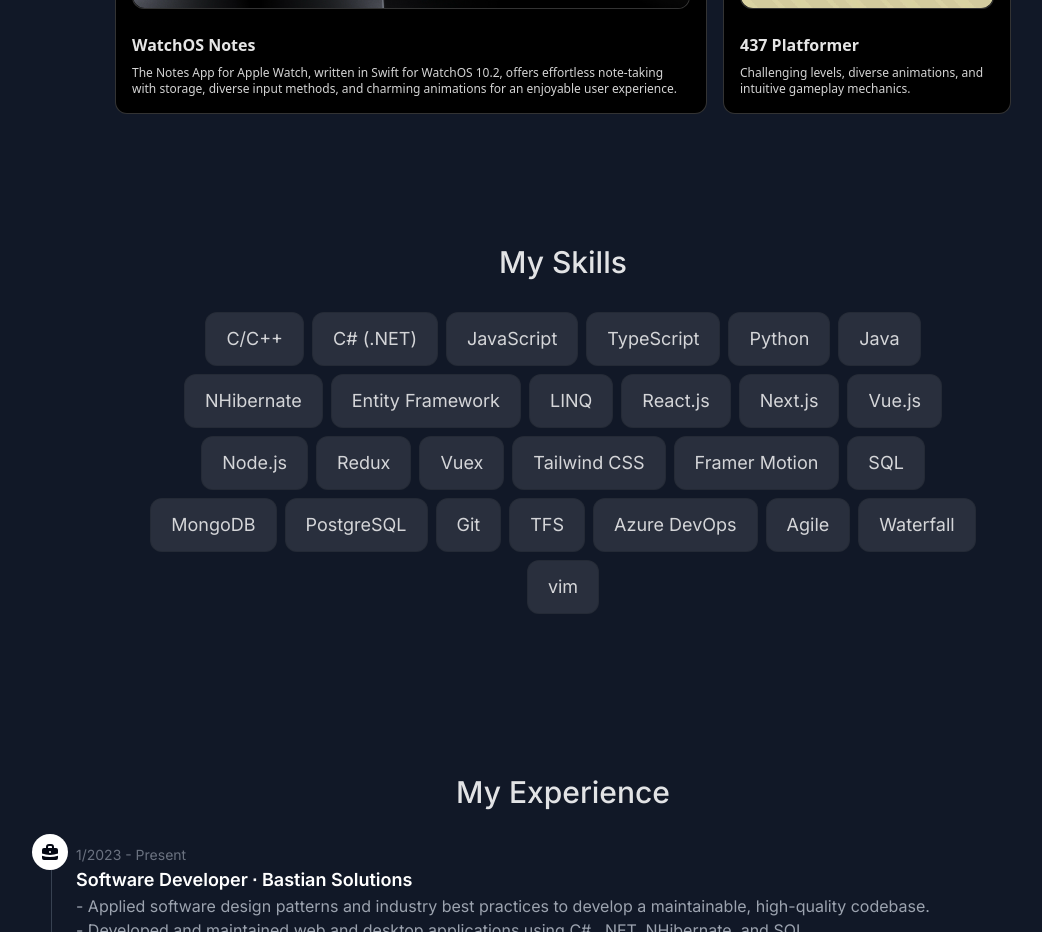
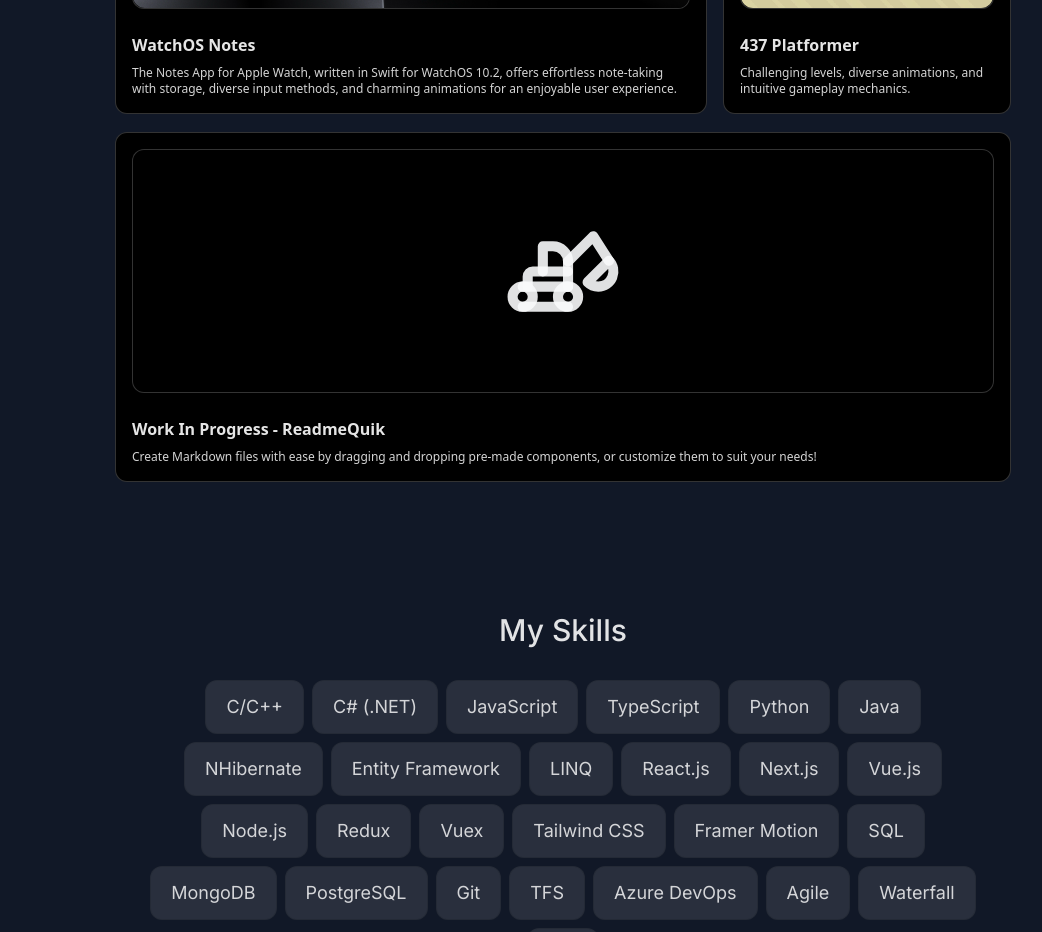
Before and after one commit to oucar/portfolio, a Next.js app: page / in a window 1280 px wide. Shown: the part 3560-4492 px from the top of the page, without its empty margins (77-1119 px from the left). Built offline with nearby package versions, Linux system fonts and the light colour scheme; no server answers.

Commit message:
chore: Add Work In Progress project to projects list

```diff
--- a/components/projects.tsx
+++ b/components/projects.tsx
@@ -1,4 +1,5 @@
 "use client";
+
 import React, { useEffect, useState } from "react";
 import { motion } from "framer-motion";
 import { useSectionInView } from "@/lib/hooks";
@@ -8,6 +9,7 @@ import {
   IconFileBroken,
   IconSignature,
   IconTableColumn,
+  IconBackhoe,
 } from "@tabler/icons-react";
 import SectionHeading from "./section-heading";
 import GodotImage from "@/public/godot_doomlike.png";
@@ -111,12 +113,20 @@ const VideoSkeleton = ({
       onMouseEnter={() => setIsHovered(true)}
       onMouseLeave={() => setIsHovered(false)}
     >
+      {imageSrc ? (
         <img
           src={imageSrc}
           alt="Project Image"
           className="object-cover w-full h-full rounded-xl transition-opacity duration-300 ease-in-out"
           style={{ opacity: isHovered ? 0 : 1 }}
         />
+      ) : (
+        <div className="flex justify-center items-center w-full h-full">
+          <div className="flex justify-center items-center w-1/2 h-1/2">
+            <IconBackhoe className="w-full h-full transition-opacity duration-300 ease-in-out" />
+          </div>
+        </div>
+      )}
 
       {isHovered && (
         <div
@@ -284,5 +294,15 @@ const items: Item[] = [
     imageComponent: <img src={GodotImage.src} alt="Godot Image" />,
     githubLink: "https://github.com/oucar/437-final",
   },
-  // Another APP - alg related
+  // Work In Progress
+  {
+    title: "Work In Progress - ReadmeQuik",
+    description:
+      "Create Markdown files with ease by dragging and dropping pre-made components, or customize them to suit your needs!",
+    header: <VideoSkeleton imageSrc={""} youtubeVideo={""} />,
+    className: "md:col-span-3",
+    icon: <IconTableColumn className="h-4 w-4 text-neutral-500" />,
+    imageComponent: <img src={""} alt="ReadmeQuik" />,
+    githubLink: "https://github.com/oucar/ReadmeQuik/",
+  },
 ];
```
Lines whose indentation alone changed are shown as unchanged.
